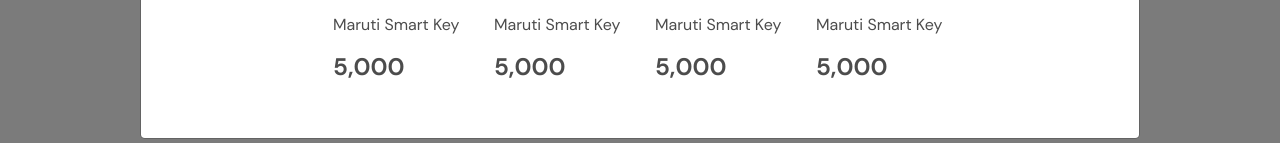
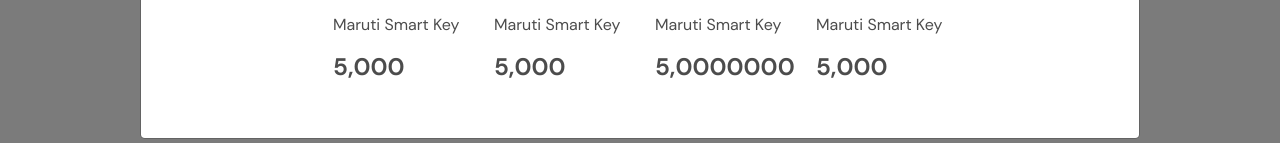
Before and after one commit to parmarshubham305/postcss, a plain HTML site: page modal.html in a window 1280 px wide. Both pictures are taken after a click on the button "Launch demo modal". Shown: the part 608-751 px from the top of the page. Drawn offline with nearby package versions, Linux system fonts and the light colour scheme.

Commit message:
modal file

```diff
--- a/modal.html
+++ b/modal.html
@@ -66,7 +66,7 @@
                                     <div class="col-12 col-md-6 col-lg-3 mb-4">
                                         <img src="assets/images/modal/item3.png" class="img-fluid">
                                         <p class="my-3">Maruti Smart Key</p>
-                                        <h4>5,000</h4>
+                                        <h4>5,0000000</h4>
                                     </div>
                                     <div class="col-12 col-md-6 col-lg-3 mb-4">
                                         <img src="assets/images/modal/item4.png" class="img-fluid">
```
